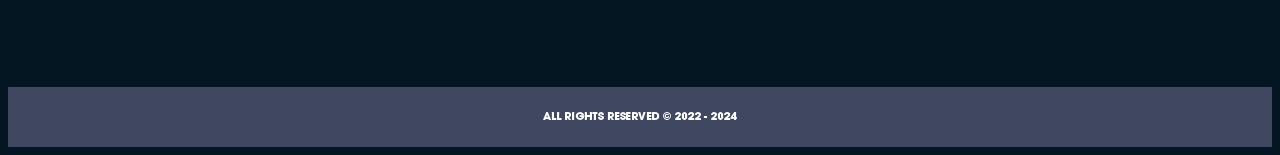
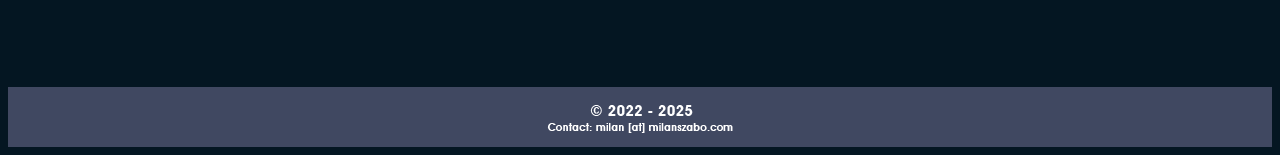
Before and after one commit to Mici247/Mici247.github.io, a plain HTML site: page videos.html in a window 1280 px wide. Shown: the part 1695-1850 px from the top of the page. Drawn offline with Linux system fonts and the light colour scheme.

Commit message:
Update videos.html

```diff
--- a/videos.html
+++ b/videos.html
@@ -45,6 +45,6 @@
   <center><div class="playerbg"><img src="img/poster_muterem.jpg" alt="Itt az ido poster" width="240" height="360"><video width="640" height="360" controls>
  <source src="https://www.dropbox.com/scl/fi/tdho4tb7eljv74egyc0zd/szabomilan-muterem.mp4?rlkey=jxfxtyi689bwok4cyh9yspeeq&st=vcmdk2lq&raw=1" type="video/mp4">Your browser does not support the video tag.</video></div></center>
  <div class="margin-top"></div>
-  <div id="footer"><center><br><img src="milanszabo-logo-footer-2024.png" alt="Copyright 2022-2024" height="100%"></center></div>
+  <div id="footer"><center><br><img src="img/milanszabo_footer_2025.png" alt="Copyright 2022-2025" height="100%"></center></div>
 </body>
 </html>
```
